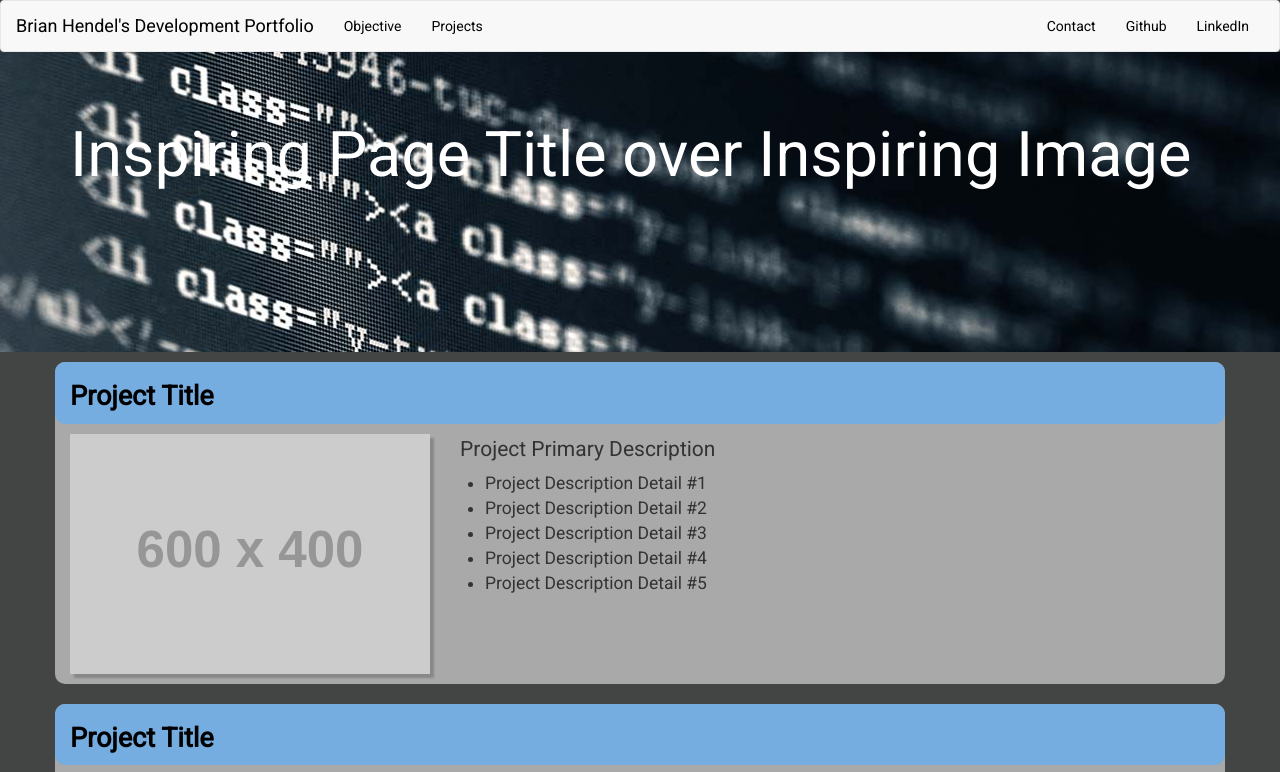
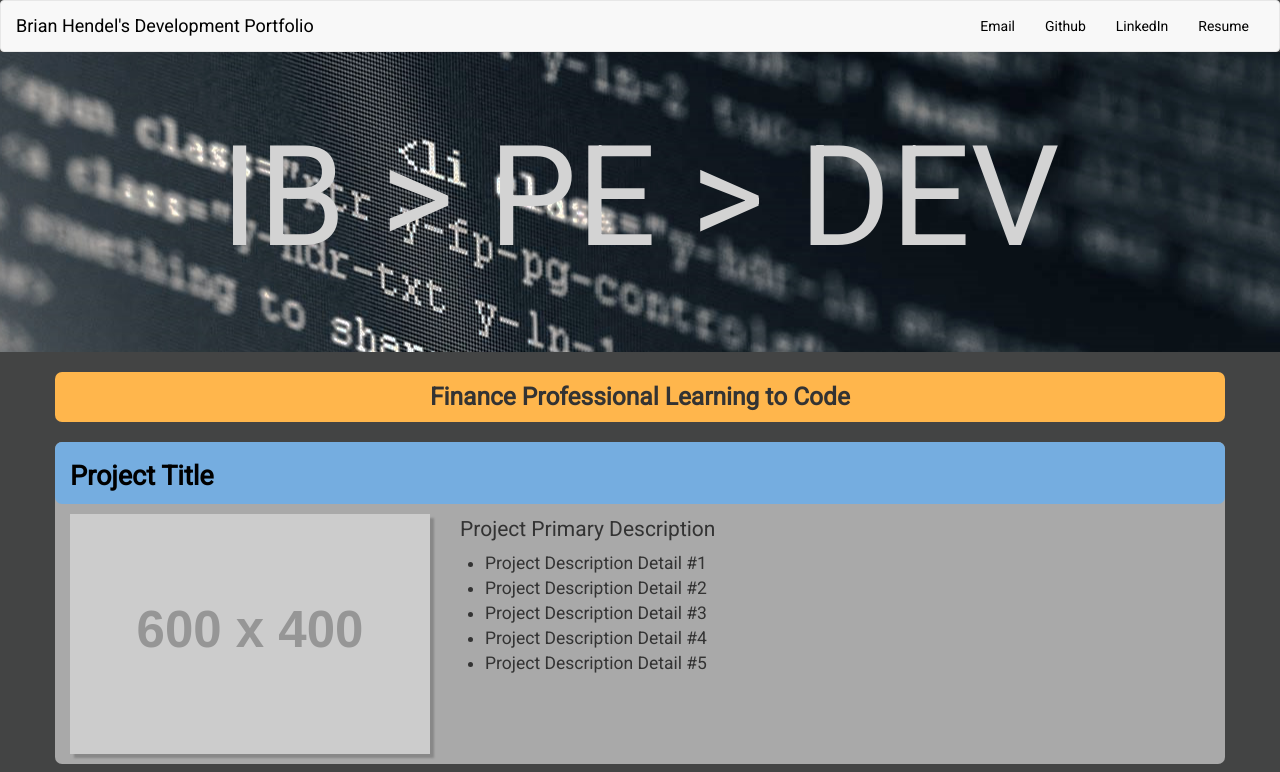
Before and after one commit to brianhendel/portfolio_site_BTH, a plain HTML site: page index.html in a window 1280 px wide. Shown: the top 772 px of the page. Drawn offline with nearby package versions, Linux system fonts and the light colour scheme; placeholder pictures from the web are drawn by us.

Commit message:
Continues css formatting, adds mission box, adds links in navbar

```diff
--- a/css/main.css
+++ b/css/main.css
@@ -11,11 +11,18 @@ p img {
 }
 
 .jumbotron {
-    margin: -20px 0px 10px 0px;
-    background: #000 url("../images/code_hero_img.jpg") no-repeat center center;
-    color: #FFF;
+    margin: -20px 0px 20px 0px;
+    background: #434444 url("../images/code_hero_img-2.jpg") no-repeat center center;
     height: 300px;
+    color: lightgray;
+    font-size: 5.0em;
 }
+
+.jumbotron h1 {
+    font-size: 2em;
+    text-align: center;
+}
+
 
 .navbar-default .navbar-brand {
     color: black;
@@ -25,10 +32,26 @@ p img {
     color: black;
 }
 
+.mission-container {
+    background: #FFB64C;
+    height: 50px;
+    font-size: 1.75em;
+    text-align: center;
+    padding-top: 7px;
+    margin-bottom: 20px;
+    border-radius: 7px;
+}
+
+.mission-text {
+    vertical-align: center;
+    font-weight: 800;
+}
+
+
 .projects {
     background: darkgray;
     margin-bottom: 20px;
-    border-radius: 10px;
+    border-radius: 7px;
 }
 
 .title-class {
@@ -36,7 +59,7 @@ p img {
     padding-bottom: 2px;
     background-color: #75ADE0;
     color: #000;
-    border-radius: 10px;
+    border-radius: 7px;
 
 }
 
--- a/index.html
+++ b/index.html
@@ -24,14 +24,11 @@
 
                 <!-- Collect the nav links, forms, and other content for toggling -->
                 <div class="collapse navbar-collapse" id="bs-example-navbar-collapse-1">
-                    <ul class="nav navbar-nav">
-                        <li><a href="#">Objective<span class="sr-only">(current)</span></a></li>
-                        <li><a href="#">Projects</a></li>
-                    </ul>
                     <ul class="nav navbar-nav navbar-right">
-                        <li><a href="#">Contact</a></li>
-                        <li><a href="#">Github</a></li>
-                        <li><a href="#">LinkedIn</a></li>
+                        <li><a href="mailto: brian.hendel@gmail.com">Email</a></li>
+                        <li><a href="https://github.com/brianhendel" target="_blank">Github</a></li>
+                        <li><a href="https://www.linkedin.com/in/brianhendel" target="_blank">LinkedIn</a></li>
+                        <li><a href="#" target="_blank">Resume</a></li>
                     </ul>
                 </div><!-- /.navbar-collapse -->
             </div><!-- /.container-fluid -->
@@ -39,7 +36,15 @@
 
         <div class="jumbotron">
             <div class="container">
-                <h1>Inspiring Page Title over Inspiring Image</h1>
+                <h1 class="hero-text">IB > PE > DEV</h1>
+            </div>
+        </div>
+
+        <div class="container mission-container">
+            <div class="row">
+                <div class="col-xs-12">
+                    <p class="mission-text">Finance Professional Learning to Code</p>
+                </div>
             </div>
         </div>
 
```
Also changed, not shown: images/code_hero_img-1.jpg (added), images/code_hero_img-2.jpg (added).
